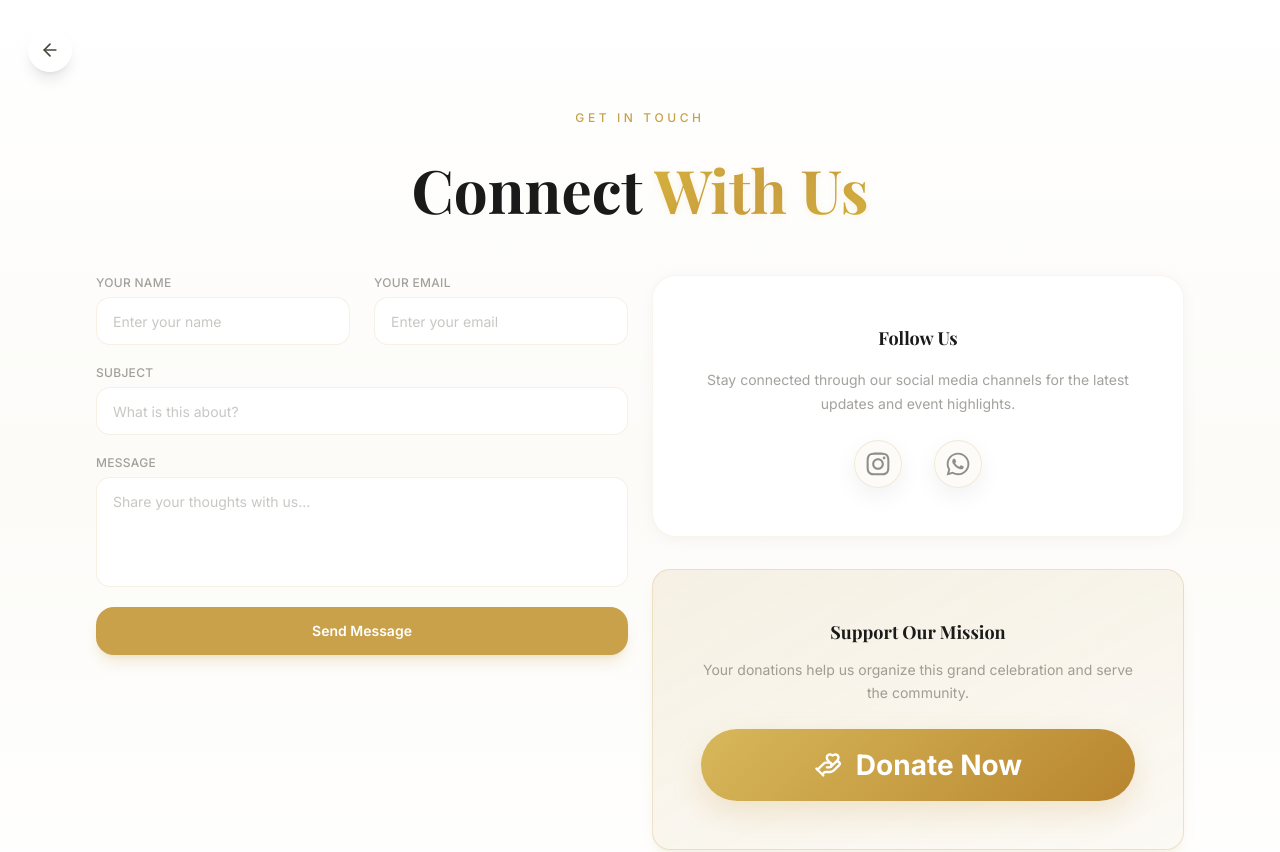
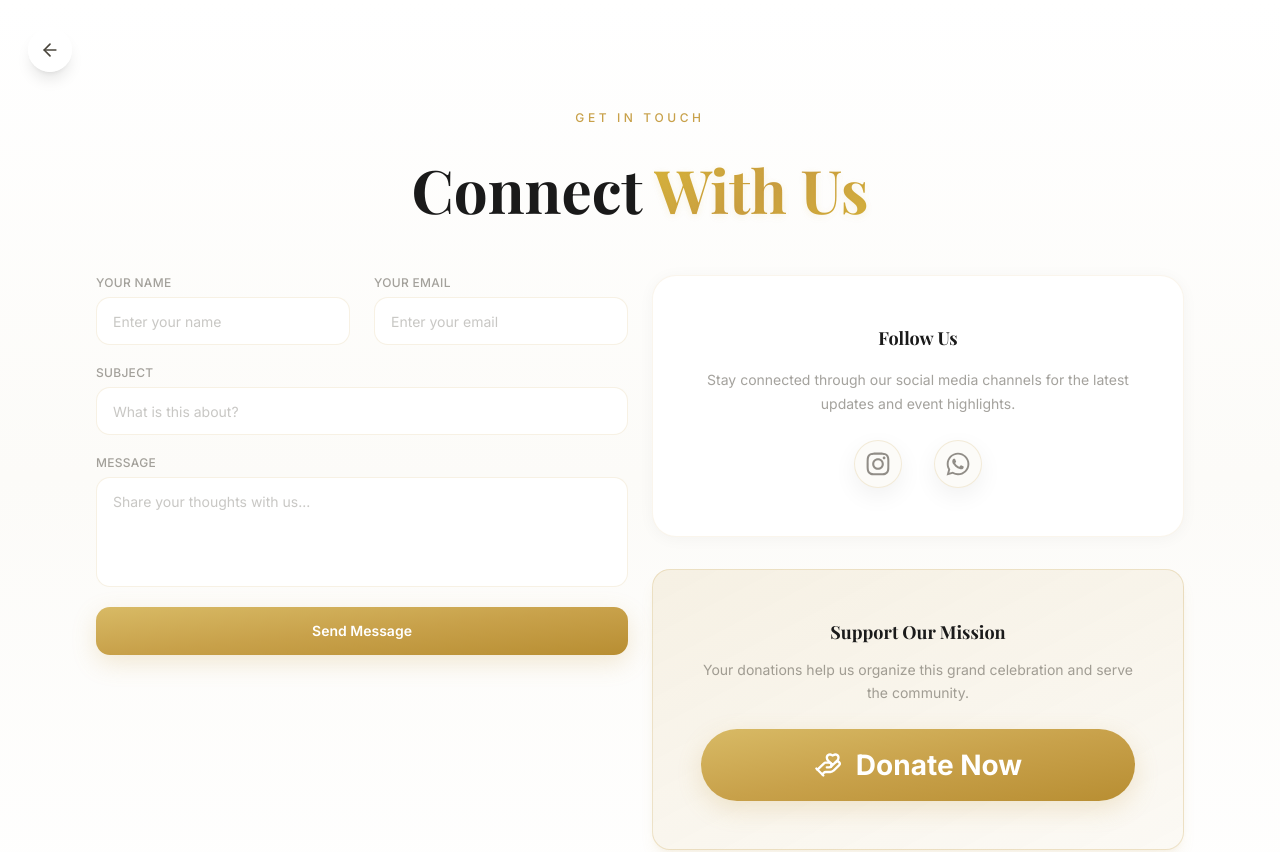
Before and after one commit to santhosh9863/ganesha-website, a Next.js app: page /contact in a window 1280 px wide. Shown: the top 852 px of the page. Built offline with nearby package versions, Linux system fonts and the light colour scheme; a web font is replaced by a local one.

Commit message:
Sprint 1: unified Button component, shared GalleryLightbox, cleaned font config and dead CSS

```diff
--- a/src/components/ContactSection.tsx
+++ b/src/components/ContactSection.tsx
@@ -8,6 +8,7 @@ import { siteConfig } from "@/data/content";
 import SocialIcon from "@/components/SocialIcon";
 import { FaInstagram, FaWhatsapp } from "react-icons/fa6";
 import PremiumDonateButton from "@/components/PremiumDonateButton";
+import { Button } from "@/components/ui/Button";
 
 export default function ContactSection() {
   const {
@@ -75,9 +76,9 @@ export default function ContactSection() {
                 <textarea {...register("message")} rows={4} placeholder="Share your thoughts with us..." className="w-full px-4 py-3.5 bg-white border border-gold-400/15 rounded-xl text-[#1A1A1A] placeholder-[#4A453C]/30 focus:outline-none focus:border-gold-400 focus:ring-2 focus:ring-gold-400/20 transition-all duration-300 text-sm resize-none" />
                 {errors.message && <p className="text-red-400/80 text-xs px-1">{errors.message.message}</p>}
               </div>
-              <button type="submit" disabled={isSubmitting} className="w-full sm:w-auto h-12 px-9 bg-gold-400 hover:bg-gold-500 text-white font-semibold rounded-[18px] transition-all duration-500 shadow-lg shadow-gold-400/20 cursor-pointer disabled:opacity-50 text-sm focus-visible:outline-2 focus-visible:outline-gold-400 focus-visible:outline-offset-2">
+              <Button type="submit" disabled={isSubmitting} variant="primary" size="md" className="w-full sm:w-auto">
                 {isSubmitting ? "Sending..." : "Send Message"}
-              </button>
+              </Button>
             </motion.form>
 
             <motion.div
--- a/src/components/DonationSection.tsx
+++ b/src/components/DonationSection.tsx
@@ -170,7 +170,7 @@ export default function DonationSection() {
             whileInView={{ opacity: 1, y: 0 }}
             viewport={{ once: true, margin: "-100px" }}
             transition={{ delay: 0.4, duration: 0.6, ease: [0.16, 1, 0.3, 1] }}
-            style={{ marginTop: "48px", marginBottom: "40px" }}
+            className="mt-12 mb-10"
           >
             <PremiumDonateButton onClick={() => {}}>
               Donate {selected === "Custom" ? (customAmount ? `₹${customAmount}` : "Now") : selected}
--- /dev/null
+++ b/src/components/GalleryLightbox.tsx
@@ -0,0 +1,53 @@
+"use client";
+
+import { motion, AnimatePresence } from "framer-motion";
+import { galleryImages } from "@/data/content";
+
+interface GalleryLightboxProps {
+  selectedId: number | null;
+  onClose: () => void;
+}
+
+export default function GalleryLightbox({ selectedId, onClose }: GalleryLightboxProps) {
+  const img = galleryImages.find((g) => g.id === selectedId);
+
+  return (
+    <AnimatePresence>
+      {selectedId && img && (
+        <motion.div
+          initial={{ opacity: 0 }}
+          animate={{ opacity: 1 }}
+          exit={{ opacity: 0 }}
+          onClick={onClose}
+          className="fixed inset-0 z-[100] bg-black/90 backdrop-blur-xl flex items-center justify-center p-4 cursor-pointer"
+        >
+          <motion.div
+            initial={{ scale: 0.85, opacity: 0 }}
+            animate={{ scale: 1, opacity: 1 }}
+            exit={{ scale: 0.85, opacity: 0 }}
+            transition={{ duration: 0.4, ease: [0.16, 1, 0.3, 1] }}
+            onClick={(e) => e.stopPropagation()}
+            className="relative max-w-4xl w-full aspect-video rounded-2xl overflow-hidden bg-black flex items-center justify-center"
+          >
+            <img
+              src={img.src}
+              alt={img.alt}
+              className="w-full h-full object-contain"
+            />
+            <div className="absolute inset-0 bg-gradient-to-t from-black/60 to-transparent pointer-events-none" />
+            <div className="absolute bottom-0 left-0 right-0 p-6 lg:p-8">
+              <p className="text-white font-display text-xl font-semibold">{img.alt}</p>
+              <p className="text-gold-400/80 text-sm mt-1">{img.category}</p>
+            </div>
+            <button
+              onClick={onClose}
+              className="absolute top-4 right-4 w-12 h-12 rounded-full bg-black/40 backdrop-blur-sm border border-white/10 text-white flex items-center justify-center hover:bg-black/60 transition-colors focus-visible:outline-2 focus-visible:outline-gold-400 focus-visible:outline-offset-2"
+            >
+              ✕
+            </button>
+          </motion.div>
+        </motion.div>
+      )}
+    </AnimatePresence>
+  );
+}
--- a/src/components/HeroNavbar.tsx
+++ b/src/components/HeroNavbar.tsx
@@ -1,7 +1,6 @@
 "use client";
 
 import { useState, useEffect } from "react";
-import Link from "next/link";
 import { motion } from "framer-motion";
 
 const easePremium: [number, number, number, number] = [0.22, 1, 0.36, 1];
@@ -35,30 +34,7 @@ export default function HeroNavbar() {
         <div className="h-full bg-gradient-to-r from-transparent via-gold-400/15 to-transparent" />
       </div>
 
-      <div className="mx-auto w-full max-w-[1280px] flex items-center justify-between h-[68px] lg:h-[72px] px-6 lg:px-8">
-          <Link href="/" className="flex items-center gap-3 lg:gap-4 group shrink-0">
-            <div className="flex flex-col items-start leading-none select-none">
-              <span
-                className="font-[family-name:var(--font-kannada)] text-gold-400 font-semibold tracking-wide"
-                style={{
-                  fontSize: "clamp(0.85rem, 1.6vw, 1.15rem)",
-                  textShadow: "0 1px 6px rgba(200,161,74,0.25), 0 0 20px rgba(200,161,74,0.10)",
-                }}
-              >
-                ಶ್ರೀ ಗೌರಿ ಗಣೇಶ
-              </span>
-              <span
-                className="font-[family-name:var(--font-kannada)] text-gold-400 font-semibold tracking-wide"
-                style={{
-                  fontSize: "clamp(0.7rem, 1.3vw, 0.95rem)",
-                  textShadow: "0 1px 6px rgba(200,161,74,0.25), 0 0 20px rgba(200,161,74,0.10)",
-                }}
-              >
-                ಗೆಳೆಯರ ಬಳಗ
-              </span>
-            </div>
-          </Link>
-        </div>
+      <div className="mx-auto w-full max-w-[1280px] h-[68px] lg:h-[72px] px-6 lg:px-8" />
     </motion.header>
   );
 }
--- a/src/components/LegacyTimeline.tsx
+++ b/src/components/LegacyTimeline.tsx
@@ -1,7 +1,7 @@
 "use client";
 
 import { useRef } from "react";
-import { motion, useScroll, useTransform } from "framer-motion";
+import { motion, useScroll } from "framer-motion";
 import { legacyTimeline } from "@/data/content";
 
 function TimelineItem({
--- a/src/components/PremiumDonateButton.tsx
+++ b/src/components/PremiumDonateButton.tsx
@@ -2,6 +2,7 @@
 
 import { type ReactNode } from "react";
 import { HandHeart } from "lucide-react";
+import { Button } from "@/components/ui/Button";
 
 interface PremiumDonateButtonProps {
   onClick?: () => void;
@@ -14,33 +15,14 @@ export default function PremiumDonateButton({
 }: PremiumDonateButtonProps) {
   return (
     <div className="donate-button-wrapper">
-      <button
+      <Button
         onClick={onClick}
-        className="group cursor-pointer transition-all duration-300 hover:brightness-110 active:scale-[0.98] focus-visible:outline-2 focus-visible:outline-gold-400 focus-visible:outline-offset-2"
-        style={{
-          display: "flex",
-          justifyContent: "center",
-          alignItems: "center",
-          width: "100%",
-          height: "72px",
-          borderRadius: "9999px",
-          paddingInline: "40px",
-          gap: "14px",
-          fontWeight: 700,
-          fontSize: "28px",
-          lineHeight: 1,
-          color: "#ffffff",
-          border: "none",
-          background: "linear-gradient(135deg, #D8B75B 0%, #C89F45 50%, #B8852F 100%)",
-          boxShadow: "0 12px 30px rgba(200, 161, 74, 0.22)",
-        }}
+        variant="primary"
+        className="w-full h-[72px] rounded-full px-10 gap-3.5 text-[28px] font-bold leading-none"
       >
-        <HandHeart
-          style={{ width: "28px", height: "28px", flexShrink: 0 }}
-          className="transition-transform duration-300 group-hover:scale-110"
-        />
-        <span style={{ whiteSpace: "nowrap" }}>{children}</span>
-      </button>
+        <HandHeart className="w-7 h-7 shrink-0 transition-transform duration-300 group-hover:scale-110" />
+        <span className="whitespace-nowrap">{children}</span>
+      </Button>
     </div>
   );
 }
--- /dev/null
+++ b/src/components/ui/Button.tsx
@@ -0,0 +1,49 @@
+import { forwardRef } from "react";
+import { cn } from "@/lib/utils";
+
+type ButtonVariant = "primary" | "secondary" | "ghost";
+type ButtonSize = "sm" | "md" | "lg";
+
+interface ButtonProps extends React.ButtonHTMLAttributes<HTMLButtonElement> {
+  variant?: ButtonVariant;
+  size?: ButtonSize;
+  asChild?: boolean;
+}
+
+const variantStyles: Record<ButtonVariant, string> = {
+  primary:
+    "bg-gradient-to-br from-gold-300 via-gold-400 to-gold-500 text-white border-none shadow-[0_8px_24px_rgba(200,161,74,0.22)] hover:shadow-[0_12px_32px_rgba(200,161,74,0.30)] hover:brightness-110",
+  secondary:
+    "bg-transparent border-[1.5px] border-gold-400/40 text-gold-400 hover:bg-gold-400/[0.08] hover:border-gold-400/60",
+  ghost:
+    "bg-transparent border-none text-[#4A453C]/70 hover:text-[#1A1A1A]",
+};
+
+const sizeStyles: Record<ButtonSize, string> = {
+  sm: "h-10 px-5 text-sm gap-2",
+  md: "h-12 px-7 text-sm gap-2.5",
+  lg: "h-14 px-8 text-[15px] gap-3",
+};
+
+const Button = forwardRef<HTMLButtonElement, ButtonProps>(
+  ({ className, variant = "primary", size = "md", children, ...props }, ref) => {
+    return (
+      <button
+        ref={ref}
+        className={cn(
+          "inline-flex items-center justify-center rounded-xl font-semibold whitespace-nowrap transition-all duration-300 cursor-pointer active:scale-[0.98] focus-visible:outline-2 focus-visible:outline-gold-400 focus-visible:outline-offset-2 disabled:opacity-50 disabled:cursor-not-allowed",
+          variantStyles[variant],
+          sizeStyles[size],
+          className
+        )}
+        {...props}
+      >
+        {children}
+      </button>
+    );
+  }
+);
+
+Button.displayName = "Button";
+
+export { Button, type ButtonProps, type ButtonVariant, type ButtonSize };
```
Also changed, not shown: src/app/gallery/page.tsx (+2 -39 lines), src/components/Gallery.tsx (+3 -49 lines).
